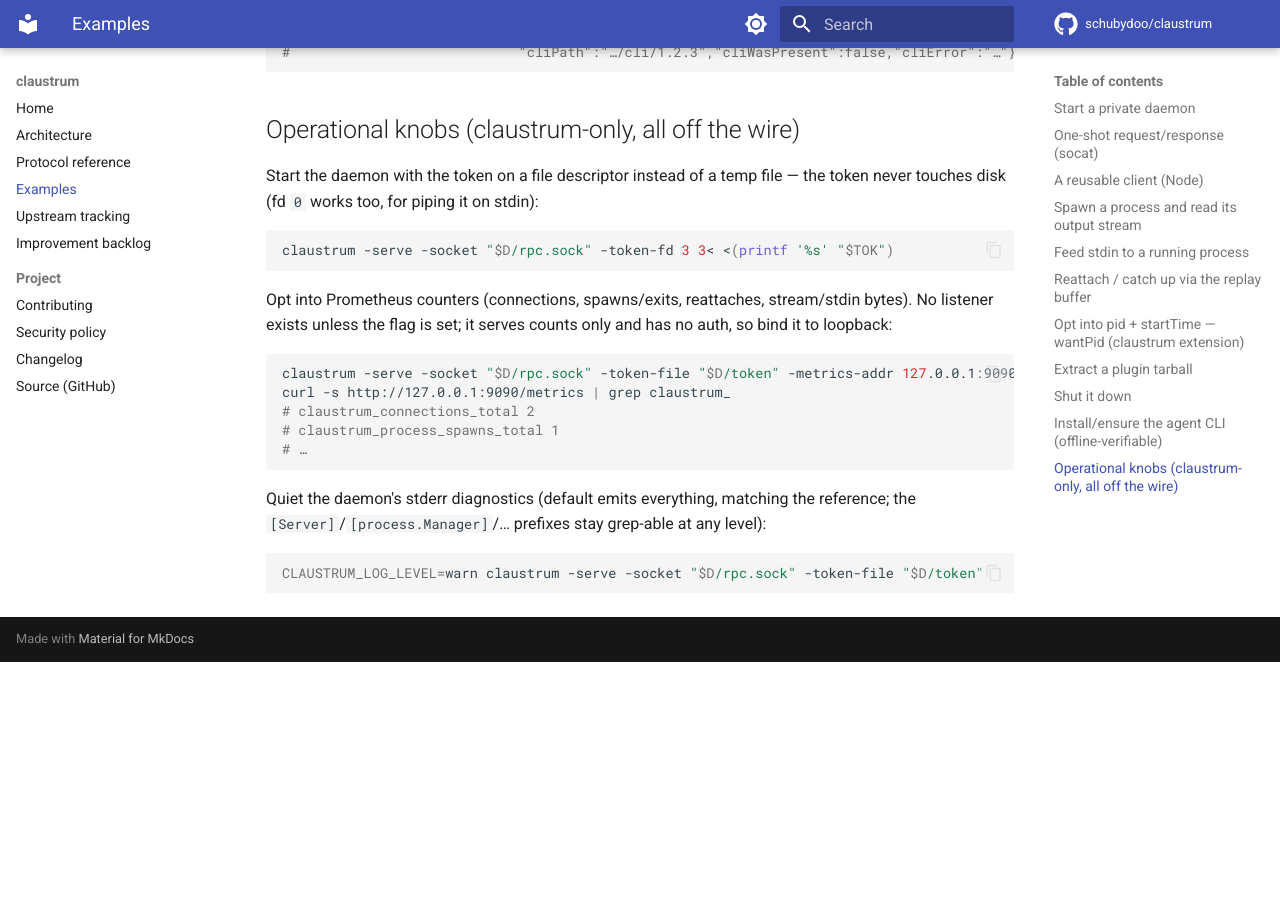
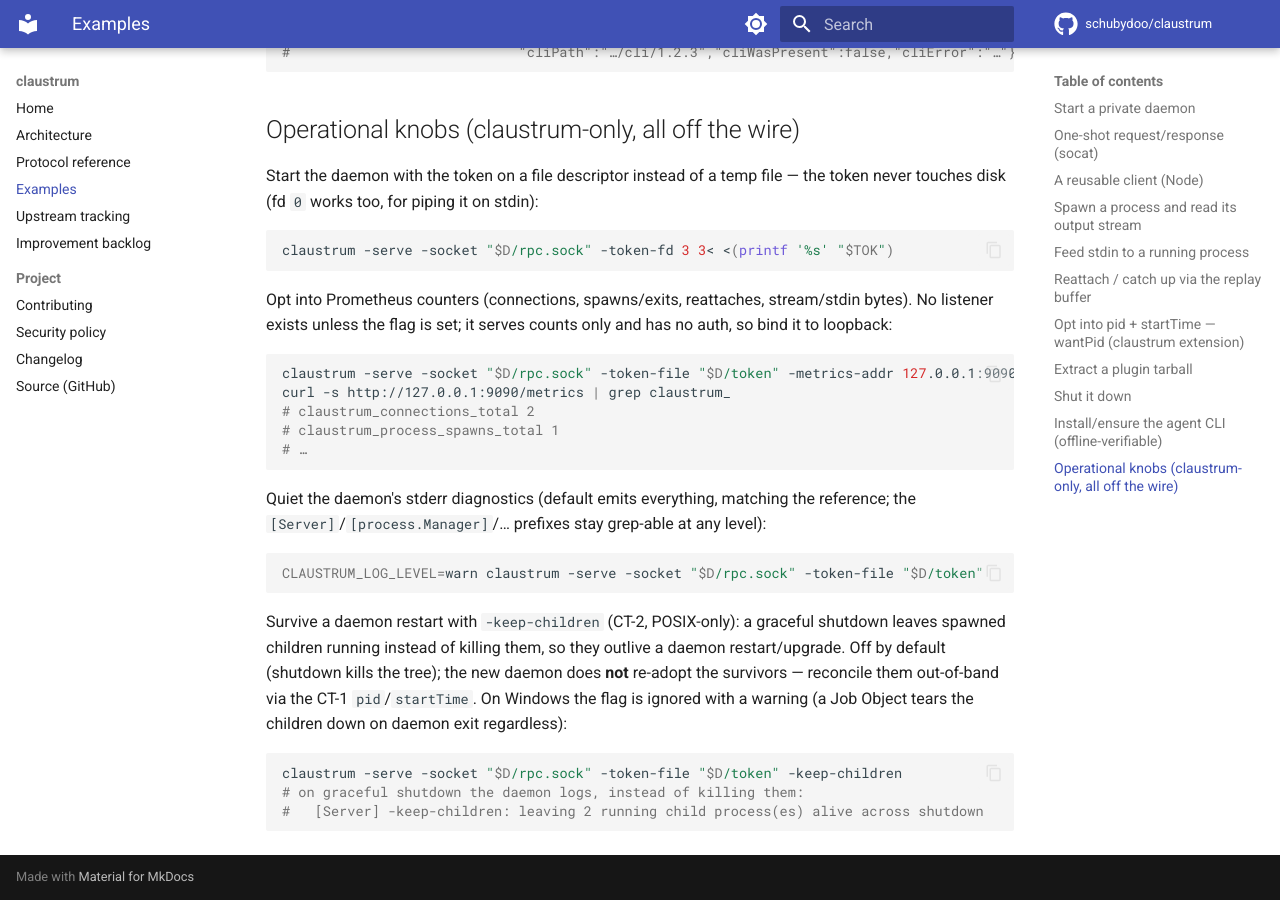
Before and after one commit to schubydoo/claustrum, an MkDocs documentation site: the page built from docs/EXAMPLES.md, in a window 1280 px wide and 900 px high, scrolled down 3155 px. Built offline with MkDocs 1.6.1 and Material for MkDocs 9.7.7, drawn with Linux system fonts in a browser that asks for light colours; comment, search, counter and statistics services are not loaded; before the commit the page ends 3817 px from its top, so only the background shows below that.

Commit message:
docs: surface -keep-children in the operational-extras docs (CT-2)
The flag was documented in PROTOCOL.md/README/IMPROVEMENTS.md by the CT-2
change, but a few enumerations of claustrum's operational extras were left
incomplete:

- docs/index.md: add -keep-children to the "claustrum-only operational extras" list.
- docs/EXAMPLES.md: a worked -keep-children example in the operational-knobs section
  (alongside -token-fd / -metrics-addr / CLAUSTRUM_LOG_LEVEL), incl. the shutdown log line.
- CLAUDE.md: note the -keep-children POSIX-only policy (honorKeepChildren) in the
  OS-specific-behavior list.
- docs/ARCHITECTURE.md: note the kill-or-keep choice on the server.go row.

Docs only; mkdocs --strict passes.

Co-Authored-By: Claude Opus 4.8 (1M context) <noreply@anthropic.com>

````diff
--- a/docs/EXAMPLES.md
+++ b/docs/EXAMPLES.md
@@ -178,3 +178,16 @@ level):
 ```sh
 CLAUSTRUM_LOG_LEVEL=warn claustrum -serve -socket "$D/rpc.sock" -token-file "$D/token"
 ```
+
+Survive a daemon restart with `-keep-children` (CT-2, POSIX-only): a graceful
+shutdown leaves spawned children running instead of killing them, so they
+outlive a daemon restart/upgrade. Off by default (shutdown kills the tree); the
+new daemon does **not** re-adopt the survivors — reconcile them out-of-band via
+the CT-1 `pid`/`startTime`. On Windows the flag is ignored with a warning (a Job
+Object tears the children down on daemon exit regardless):
+
+```sh
+claustrum -serve -socket "$D/rpc.sock" -token-file "$D/token" -keep-children
+# on graceful shutdown the daemon logs, instead of killing them:
+#   [Server] -keep-children: leaving 2 running child process(es) alive across shutdown
+```
````
Also changed, not shown: CLAUDE.md (+2 -1 lines), docs/ARCHITECTURE.md (+1 -1 lines), docs/index.md (+4 -2 lines).
